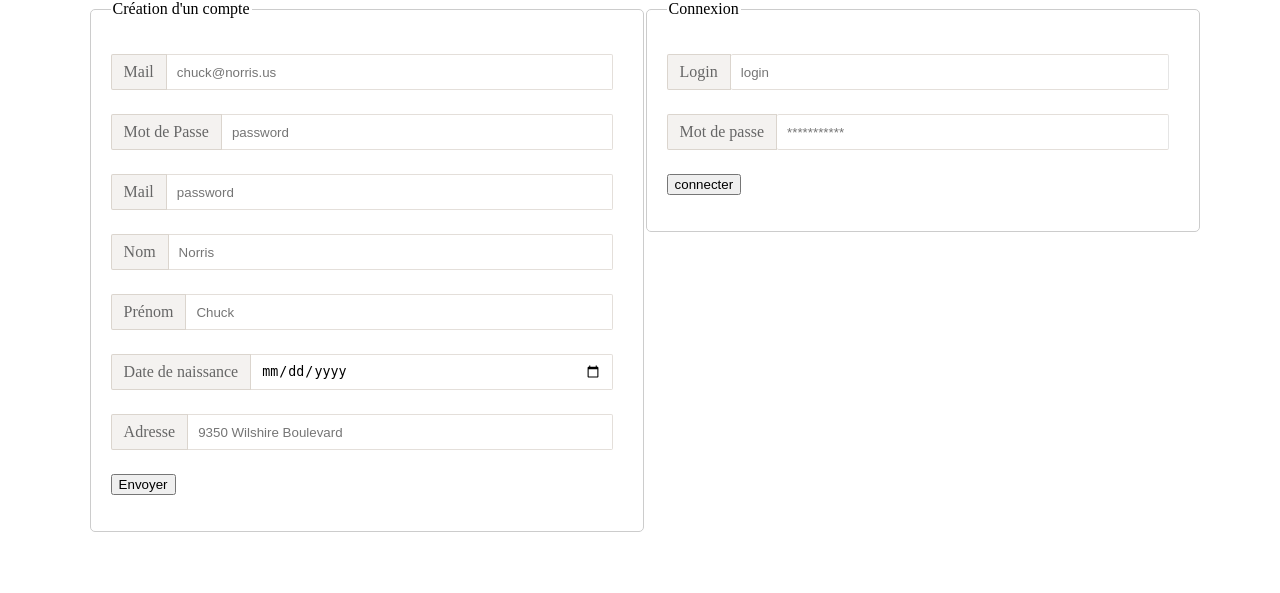
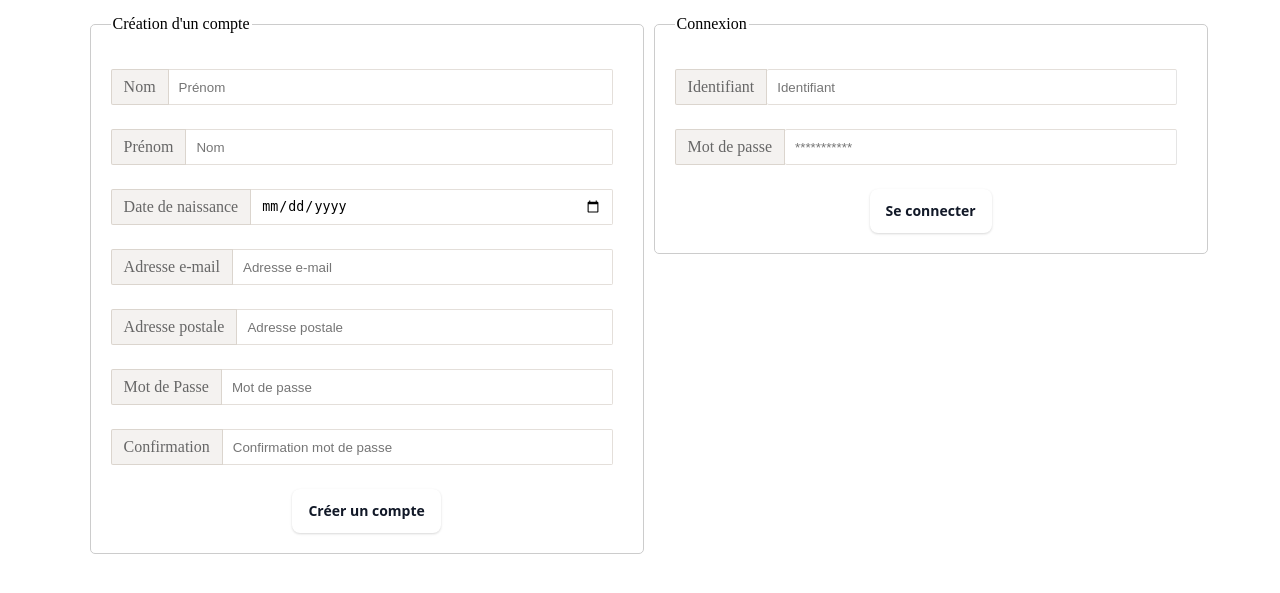
Before and after one commit to matisbyar/bracket, a PHP site: template src/view/client/login.php in a window 1280 px wide. Shown: the top 593 px of the page. Run offline with PHP 8.4, Linux system fonts and the light colour scheme; the template is opened without the code that fills it, so the values that code supplies are empty.

Commit message:
Styling forms

```diff
--- a/css/styles.css
+++ b/css/styles.css
@@ -249,6 +249,7 @@ button#acheter:hover {
     background-color: #f2dede;
     border-color: #ebccd1;
 }
+
 /* FORMULAIRE */
 
 .InputAddOn {
@@ -295,27 +296,74 @@ button#acheter:hover {
 
 
 /* LIEN NAVBAR */
-.lien{
+.lien {
     background-color: transparent;
     border: none;
     margin-top: 5px;
     margin-left: 15px;
 }
 
-.lien img{
+.lien img {
     width: 30px;
     height: 30px;
 }
 
-fieldset{
-    width:40%;
+fieldset {
+    width: 40%;
     margin-left: 7%;
+    margin-top: 15px;
     background-color: white;
     padding: 20px;
     border: 1px solid #ccc;
     border-radius: 5px;
+}
 
+.fieldsetLeft {
+    float: left;
+    margin-top: 0;
+    margin-right: 10px;
 }
-.gauche{
-    float:left;
+
+.buttonForm {
+    text-align: center;
 }
+
+.buttonForm button input {
+    display: none;
+}
+
+
+/* Bouton dans le formulaire */
+.buttonOnForm {
+    background-color: #FFFFFF;
+    border: 0;
+    border-radius: .5rem;
+    box-sizing: border-box;
+    color: #111827;
+    font-family: "Inter var", ui-sans-serif, system-ui, -apple-system, system-ui, "Segoe UI", Roboto, "Helvetica Neue", Arial, "Noto Sans", sans-serif, "Apple Color Emoji", "Segoe UI Emoji", "Segoe UI Symbol", "Noto Color Emoji";
+    font-size: .875rem;
+    font-weight: 600;
+    line-height: 1.25rem;
+    padding: .75rem 1rem;
+    text-align: center;
+    text-decoration: none #D1D5DB solid;
+    text-decoration-thickness: auto;
+    box-shadow: 0 1px 3px 0 rgba(0, 0, 0, 0.1), 0 1px 2px 0 rgba(0, 0, 0, 0.06);
+    cursor: pointer;
+    user-select: none;
+    -webkit-user-select: none;
+    touch-action: manipulation;
+}
+
+.buttonOnForm:hover {
+    background-color: rgb(249, 250, 251);
+}
+
+.buttonOnForm:focus {
+    outline: 2px solid transparent;
+    outline-offset: 2px;
+}
+
+.buttonOnForm:focus-visible {
+    box-shadow: none;
+}
--- a/src/view/client/login.php
+++ b/src/view/client/login.php
@@ -4,60 +4,65 @@
     <meta charset="utf-8"/>
     <title>Connexion</title>
     <link rel="stylesheet" href="../../../css/styles.css"/>
-
 </head>
-
 <body>
 <form method="post" action="../web/frontController.php?action=readAllBagues">
-    <fieldset class="gauche">
+    <fieldset class="fieldsetLeft">
         <legend>Création d'un compte</legend>
         <input type='hidden' name='action' value='created'>
         <p class="InputAddOn">
-            <label class="InputAddOn-item" for="mailId">Mail</label>
-            <input class="InputAddOn-field" type="email" placeholder="chuck@norris.us" name="mail" id="mailId" required/>
+            <label class="InputAddOn-item" for="nomId">Nom</label>
+            <input class="InputAddOn-field" type="text" placeholder="Prénom" name="nom" id="nomId" required/>
+        </p>
+        <p class="InputAddOn">
+            <label class="InputAddOn-item" for="prenomId">Prénom</label>
+            <input class="InputAddOn-field" type="text" placeholder="Nom" name="nom" id="nomId" required/>
+        </p>
+        <p class="InputAddOn">
+            <label class="InputAddOn-item" for="naissanceId">Date de naissance</label>
+            <input class="InputAddOn-field" type="date" name="naissance" id="naissanceId"
+                   required/>
+        </p>
+        <p class="InputAddOn">
+            <label class="InputAddOn-item" for="mailId">Adresse e-mail</label>
+            <input class="InputAddOn-field" type="email" placeholder="Adresse e-mail" name="mail" id="mailId"
+                   required/>
+        </p>
+        <p class="InputAddOn">
+            <label class="InputAddOn-item" for="adresseId">Adresse postale</label>
+            <input class="InputAddOn-field" type="text" placeholder="Adresse postale" name="adresse"
+                   id="adresseId">
         </p>
         <p class="InputAddOn">
             <label class="InputAddOn-item" for="passwordId">Mot de Passe</label>
-            <input class="InputAddOn-field" type="password" placeholder="password" name="password" id="passwordId" required/>
+            <input class="InputAddOn-field" type="password" placeholder="Mot de passe" name="password" id="passwordId"
+                   required/>
         </p>
         <p class="InputAddOn">
-            <label class="InputAddOn-item" for="password2Id">Mail</label>
-            <input class="InputAddOn-field" type="password" placeholder="password" name="password2" id="password2Id" required/>
+            <label class="InputAddOn-item" for="password2Id">Confirmation</label>
+            <input class="InputAddOn-field" type="password" placeholder="Confirmation mot de passe" name="password2" id="password2Id"
+                   required/>
         </p>
-        <p class="InputAddOn">
-            <label class="InputAddOn-item" for="nomId">Nom</label>
-            <input class="InputAddOn-field" type="text" placeholder="Norris" name="nom" id="nomId" required/>
-        </p>
-        <p class="InputAddOn">
-            <label class="InputAddOn-item" for="prenomId">Prénom</label>
-            <input class="InputAddOn-field" type="text" placeholder="Chuck" name="nom" id="nomId" required/>
-        </p>
-        <p class="InputAddOn">
-            <label class="InputAddOn-item" for="naissanceId">Date de naissance</label>
-            <input class="InputAddOn-field" type="date" placeholder="10-12-2003" name="naissance" id="naissanceId" required/>
-        </p>
-        <p class="InputAddOn">
-            <label class="InputAddOn-item" for="adresseId">Adresse</label>
-            <input class="InputAddOn-field" type="text" placeholder="9350 Wilshire Boulevard" name="adresse" id="adresseId">
-        </p>
-        <p>
-            <input type="submit" value="Envoyer"/>
-        </p>
+        <div class="buttonForm">
+            <button class="buttonOnForm" role="button"><input type="submit" value=""/>Créer un compte</button>
+        </div>
     </fieldset>
+</form>
+<form method="post" action="../web/frontController.php?action=readAllBagues">
     <fieldset>
         <legend>Connexion</legend>
         <p class="InputAddOn">
-            <label class="InputAddOn-item" for="login_id">Login</label>
-            <input class="InputAddOn-field" type="text" placeholder="login" name="login" id="login_id" required/><br>
+            <label class="InputAddOn-item" for="login_id">Identifiant</label>
+            <input class="InputAddOn-field" type="text" placeholder="Identifiant" name="login" id="login_id" required/><br>
         </p>
         <p class="InputAddOn">
             <label class="InputAddOn-item" for="login_id">Mot de passe</label>
-            <input class="InputAddOn-field" type="text" placeholder="***********" name="motdepasse" id="nom_id" required/><br>
+            <input class="InputAddOn-field" type="text" placeholder="***********" name="motdepasse" id="nom_id"
+                   required/><br>
         </p>
-        <p>
-            <input type="submit" value="connecter"/>
-            <input type='hidden' name='action' value='connecter'/>
-        </p>
+        <div class="buttonForm">
+            <button class="buttonOnForm" role="button"><input type="submit" value=""/>Se connecter</button>
+        </div>
     </fieldset>
 </form>
 </body>
```
